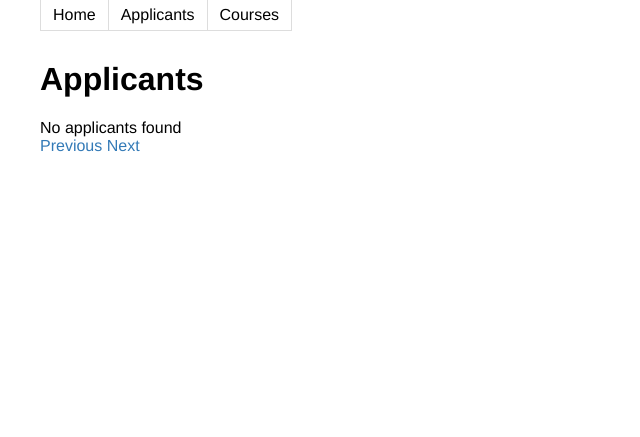
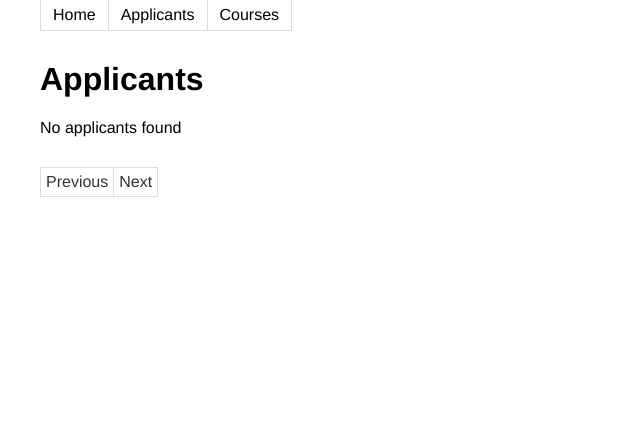
Before and after one commit to iO-Academy/AcademyPortalV2, a PHP site: page /templates/applicants.phtml in a window 1280 px wide. Shown: the part 258-695 px from the top of the page, without its empty margins (0-640 px from the left). Run offline with PHP 8.4, Linux system fonts and the light colour scheme; the template is opened without the code that fills it, so the values that code supplies are empty; style sheets or scripts are compiled from the project's sources; some libraries are stand-ins or nearby versions.

Commit message:
Styling pagination

```diff
--- a/public/scss/_nav.scss
+++ b/public/scss/_nav.scss
@@ -7,17 +7,16 @@ nav {
   }
   a {
     border: 1px solid $light-grey;
+    border-left: none;
     padding: 6px 12px;
     color: $black;
 
     &:hover {
       background-color: $light-grey;
     }
+
     &:first-child {
-      border-right: none;
-    }
-    &:last-child {
-      border-left: none;
+      border: 1px solid $light-grey;
     }
   }
 }
--- /dev/null
+++ b/public/scss/_pagination.scss
@@ -0,0 +1,23 @@
+.pagination {
+  display: flex;
+  margin-top: 30px;
+  a {
+    padding: 5px;
+    border: 1px solid $light-grey;
+    border-left: none;
+    color: $dark-grey;
+    &.prev {
+      border: 1px solid $light-grey;
+    }
+
+    &.disabled {
+      pointer-events: none;
+      cursor: default;
+      color: $light-grey;
+    }
+
+    &.active {
+      background-color: $io-green;
+    }
+  }
+}
--- a/public/scss/styles.scss
+++ b/public/scss/styles.scss
@@ -4,3 +4,4 @@
 @import "header";
 @import "nav";
 @import "tables";
+@import "pagination";
--- a/templates/applicants.phtml
+++ b/templates/applicants.phtml
@@ -36,13 +36,17 @@
         <?php endif; ?>
 
         <div class="pagination">
-            <a href="?page=<?= $previousPage; ?>" class="<?php if ($previousPage === 0) echo 'disabled' ?>">Previous</a>
+            <a href="?page=<?= $previousPage; ?>" class="prev <?php if ($previousPage === 0) echo 'disabled' ?>">Previous</a>
             <?php
             for ($i = 1; $i <= $pageCount; $i++) {
-                echo "<a href='?page=$i'>$i</a>";
+                if ($i == $currentPage) {
+                    echo "<a href='?page=$i' class='active'>$i</a>";
+                } else {
+                    echo "<a href='?page=$i'>$i</a>";
+                }
             }
             ?>
-            <a href="?page=<?= $nextPage; ?>" class="<?php if ($nextPage > $pageCount) echo 'disabled' ?>">Next</a>
+            <a href="?page=<?= $nextPage; ?>" class="next <?php if ($nextPage > $pageCount) echo 'disabled' ?>">Next</a>
         </div>
 
     </div>
```
